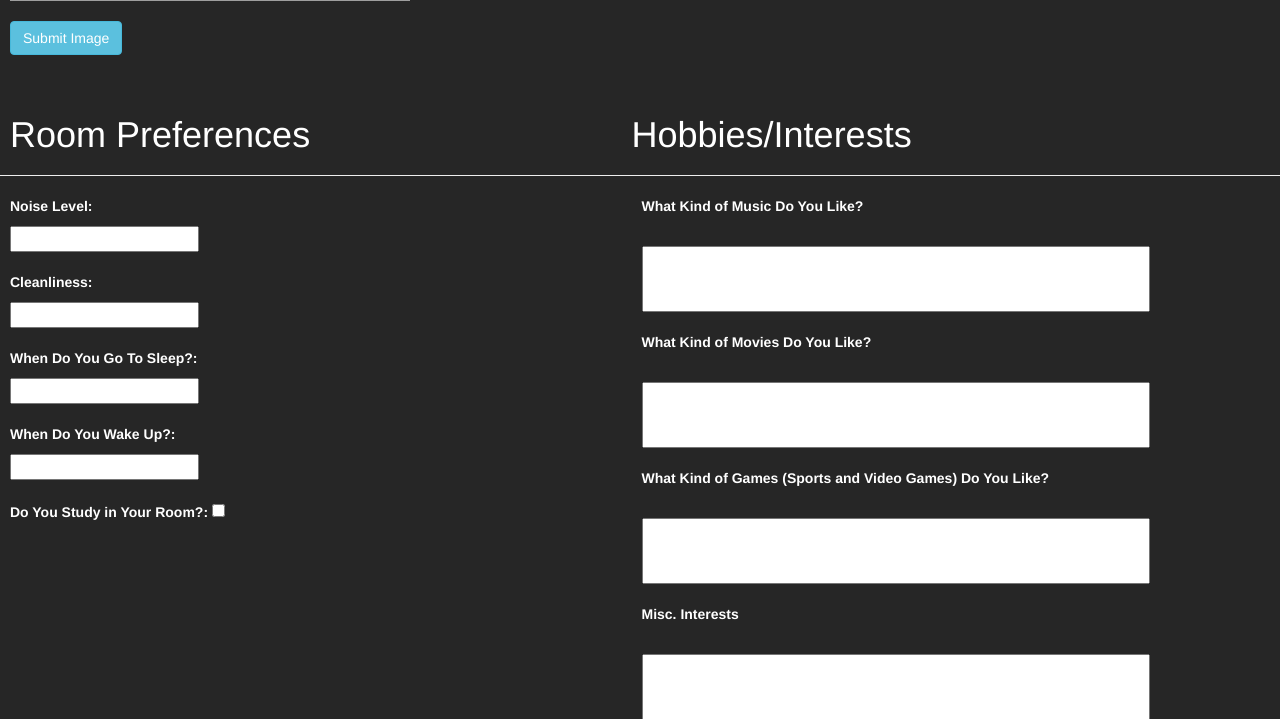
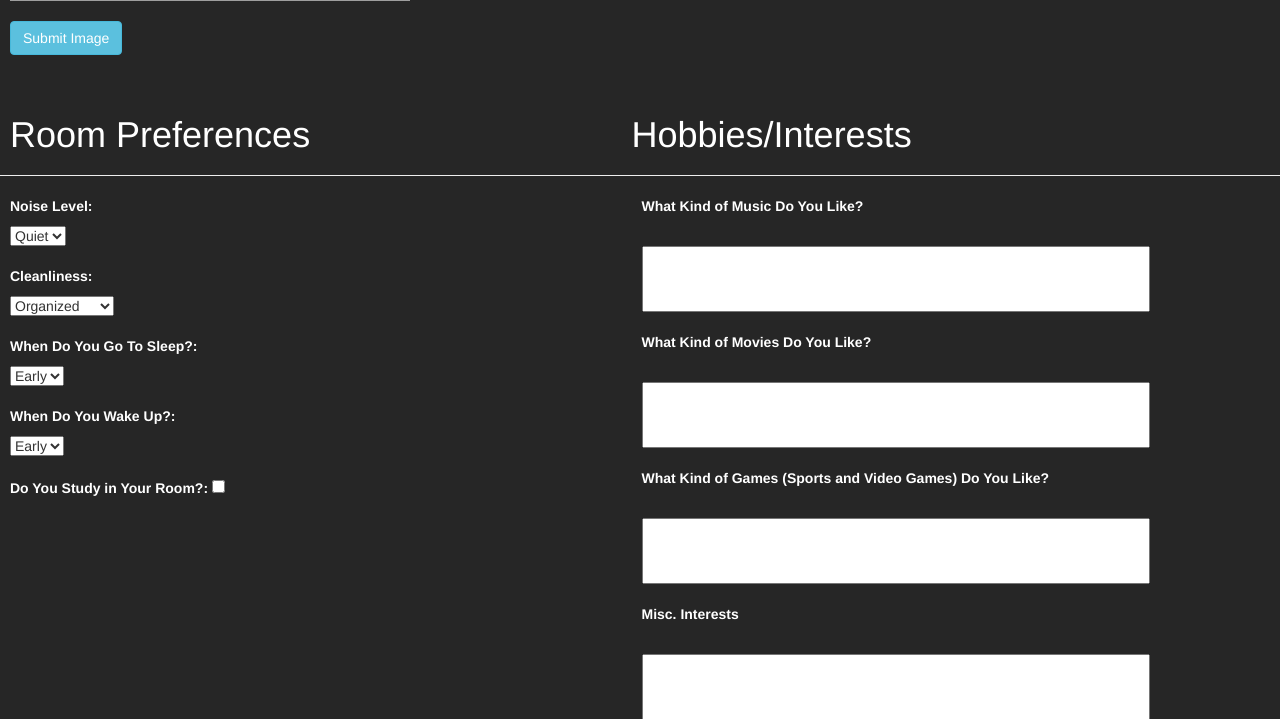
Before and after one commit to WarlordGandhi24/Roomr, a Python web app: template templates/profile_edit.html in a window 1280 px wide. Shown: the part 475-1194 px from the top of the page. Run offline with Jinja, Linux system fonts and the light colour scheme; the template is opened without the code that fills it, so the values that code supplies are empty; some libraries are stand-ins or nearby versions; grey boxes are pictures that could not be loaded.

Commit message:
readded dropdowns

```diff
--- a/css/stylesProf.css
+++ b/css/stylesProf.css
@@ -32,6 +32,9 @@ textarea {
   resize: none;
 }
 #pref {
+  margin-left: 10px;
+}
+#colorThing {
   margin-left: 10px;
   color: white;
 }
--- a/templates/profile_edit.html
+++ b/templates/profile_edit.html
@@ -38,35 +38,31 @@
       <h1 id = "pref" >Room Preferences</h1>
       <hr>
       <p id = "pref"><b>Noise Level:</b></p>
-      <input id = "pref" name = "user_noise_level" list="hosting-plan" type="text">
-      <datalist id="hosting-plan">
-          <option value="Quiet"/>
-          <option value="Loud"/>
-      </datalist>
+      <select id = "pref">
+        <option value="quiet">Quiet</option>
+        <option value="loud">Loud</option>
+      </select>
       <br><br>
       <p id = "pref"><b>Cleanliness:</b></p>
-      <input id = "pref" name = "user_cleanliness" list="hosting-plan4" type="text">
-      <datalist id="hosting-plan4">
-          <option value="Organized"/>
-          <option value="Disorganized"/>
-      </datalist>
+      <select id = "pref">
+        <option value="org">Organized</option>
+        <option value="disorg">Disorganized</option>
+      </select>
       <br><br>
       <p id = "pref"><b>When Do You Go To Sleep?:</b></p>
-      <input id = "pref" name = "user_sleep_time" list="hosting-plan2" type="text">
-      <datalist id="hosting-plan2">
-          <option value="Early"/>
-          <option value="Late"/>
-      </datalist>
+      <select id = "pref">
+        <option value="early">Early</option>
+        <option value="late">late</option>
+      </select>
       <br><br>
       <p id = "pref"><b>When Do You Wake Up?:</b></p>
-      <input id = "pref" name = "user_wake_time" list="hosting-plan3" type="text">
-      <datalist id="hosting-plan3">
-          <option value="Early"/>
-          <option value="Late"/>
-      </datalist>
+      <select id = "pref">
+        <option value="early">Early</option>
+        <option value="late">late</option>
+      </select>
       <br><br>
       <div>
-        <label id = "pref" for="a">Do You Study in Your Room?:</label>
+        <label id = "colorThing" for="a">Do You Study in Your Room?:</label>
         <input name = "user_public"type="checkbox" id="a" value="">
       </div>
       <br><br>
```
